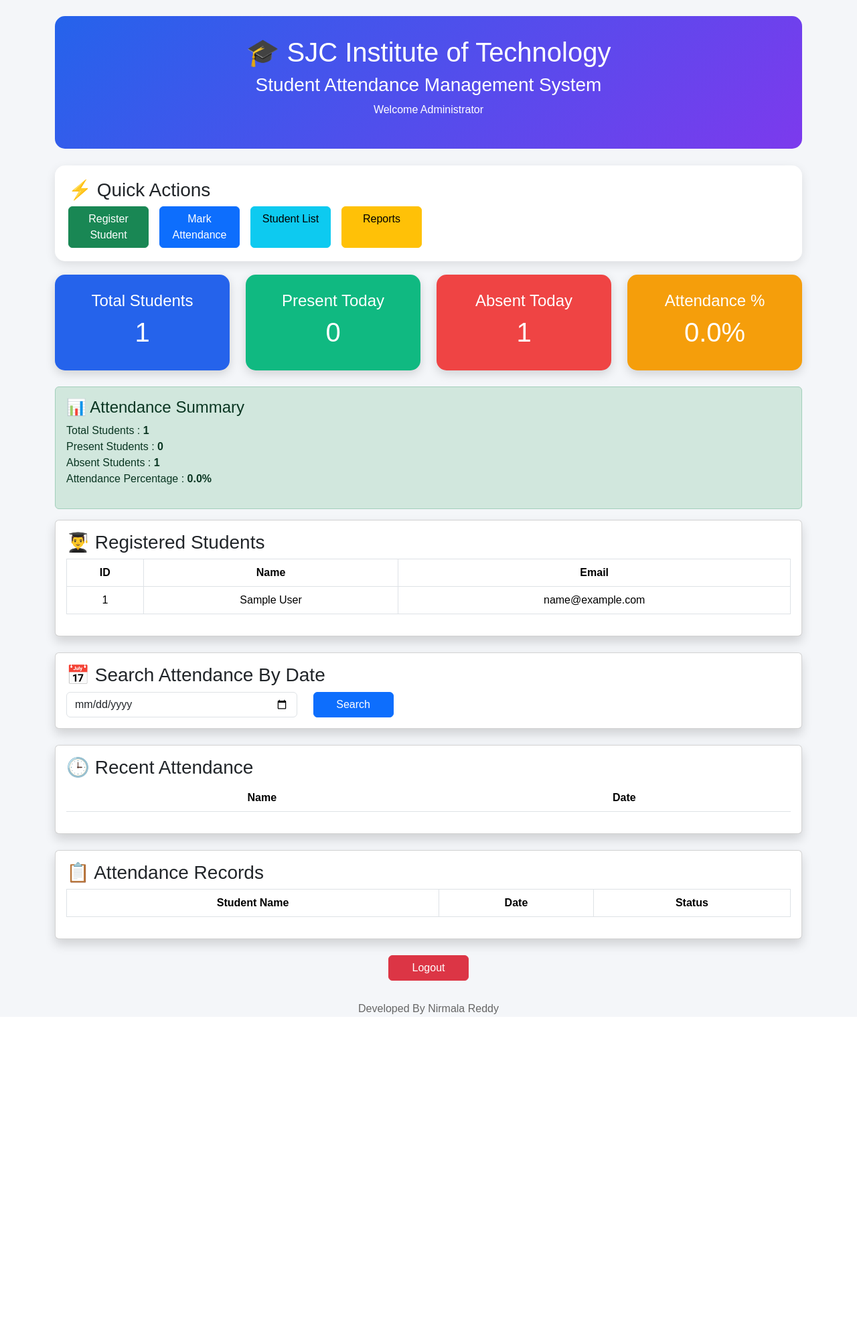
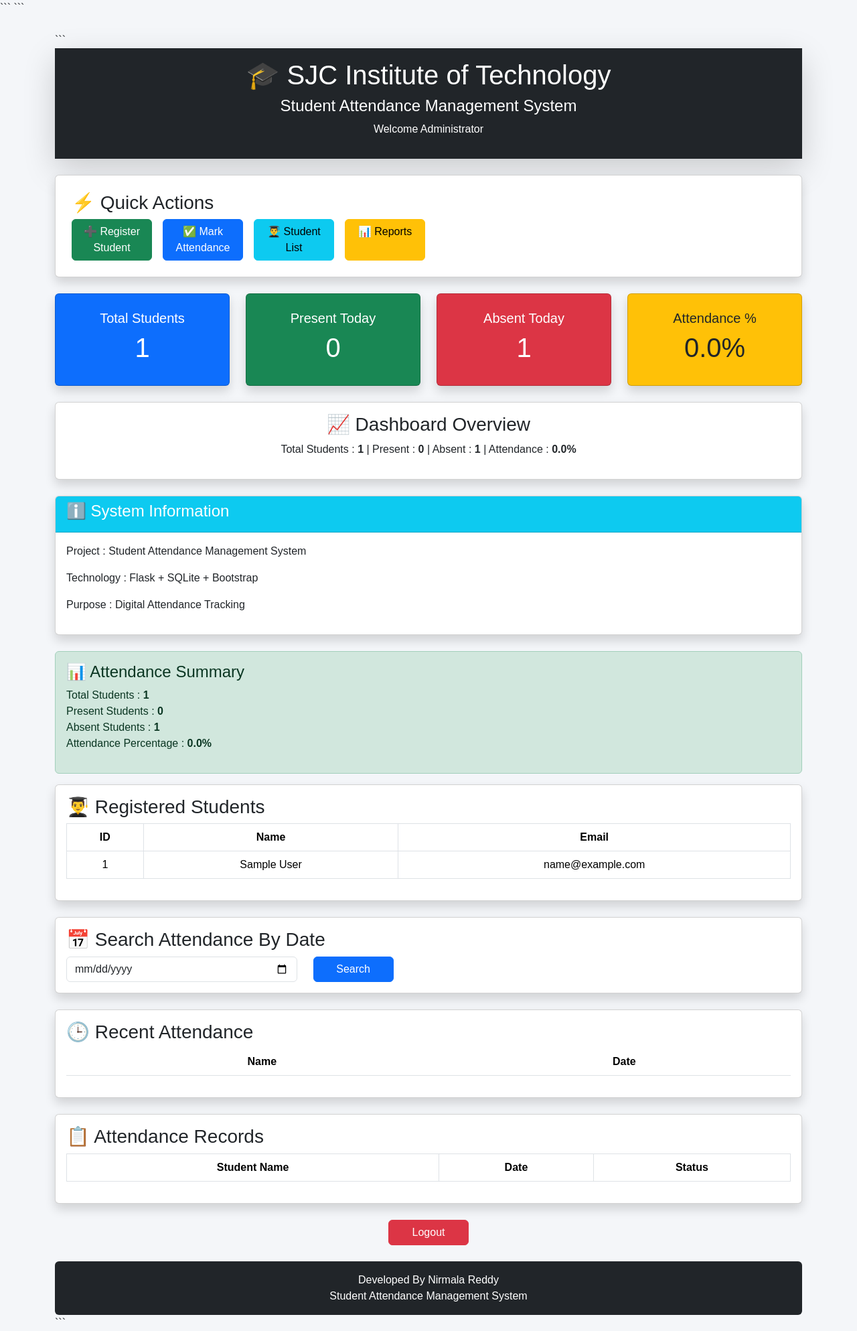
Before and after one commit to Nirmala5071/attendance-system, a Flask app: page /admin_dashboard in a window 1280 px wide. Shown: the whole page at 67% size. Before the commit the page ends 1514 px from the top, so only its background shows below. Run offline with Flask 3, Linux system fonts and the light colour scheme; the visitor is signed in with stand-in values (Sample User, id 1); data comes from the database, SQL or seed files in the repository; data that the repository does not hold is empty.

Commit message:
Update admin_dashboard.html

````diff
--- a/templates/admin_dashboard.html
+++ b/templates/admin_dashboard.html
@@ -1,8 +1,10 @@
 <!DOCTYPE html>
+
 <html>
 
 <head>
 
+```
 <title>Admin Dashboard</title>
 
 <link href="https://cdn.jsdelivr.net/npm/bootstrap@5.3.3/dist/css/bootstrap.min.css"
@@ -10,6 +12,7 @@
 
 <link rel="stylesheet"
       href="{{ url_for('static', filename='style.css') }}">
+```
 
 </head>
 
@@ -17,52 +20,45 @@
 
 <div class="container mt-4">
 
-    <!-- Header -->
+```
+<!-- College Header -->
 
-    <div class="header">
+<div class="card shadow-lg border-0 mb-4">
+
+    <div class="card-body text-center bg-dark text-white">
 
         <h1>🎓 SJC Institute of Technology</h1>
 
-        <h3>Student Attendance Management System</h3>
+        <h4>Student Attendance Management System</h4>
 
         <p>Welcome Administrator</p>
 
     </div>
 
+</div>
+
 <!-- Quick Actions -->
 
-    <div class="quick-actions">
+<div class="card shadow p-4 mb-4">
 
     <h3>⚡ Quick Actions</h3>
 
     <div class="d-flex gap-3 flex-wrap">
 
-            <a href="/register"
-               class="btn btn-success">
-
-                Register Student
-
+        <a href="/register" class="btn btn-success">
+            ➕ Register Student
         </a>
 
-            <a href="/attendance"
-               class="btn btn-primary">
-
-                Mark Attendance
-
+        <a href="/attendance" class="btn btn-primary">
+            ✅ Mark Attendance
         </a>
 
-            <a href="/students"
-               class="btn btn-info">
-
-                Student List
-
+        <a href="/students" class="btn btn-info">
+            👨‍🎓 Student List
         </a>
 
-            <a href="/reports"
-               class="btn btn-warning">
-
-                Reports
-
+        <a href="/reports" class="btn btn-warning">
+            📊 Reports
         </a>
 
     </div>
@@ -75,9 +71,9 @@
 
     <div class="col-md-3">
 
-            <div class="stat-card blue">
+        <div class="card bg-primary text-white shadow text-center p-4">
 
-                <h4>Total Students</h4>
+            <h5>Total Students</h5>
 
             <h1>{{total_students}}</h1>
 
@@ -87,9 +83,9 @@
 
     <div class="col-md-3">
 
-            <div class="stat-card green">
+        <div class="card bg-success text-white shadow text-center p-4">
 
-                <h4>Present Today</h4>
+            <h5>Present Today</h5>
 
             <h1>{{present_today}}</h1>
 
@@ -99,9 +95,9 @@
 
     <div class="col-md-3">
 
-            <div class="stat-card red">
+        <div class="card bg-danger text-white shadow text-center p-4">
 
-                <h4>Absent Today</h4>
+            <h5>Absent Today</h5>
 
             <h1>{{absent_today}}</h1>
 
@@ -111,9 +107,9 @@
 
     <div class="col-md-3">
 
-            <div class="stat-card orange">
+        <div class="card bg-warning text-dark shadow text-center p-4">
 
-                <h4>Attendance %</h4>
+            <h5>Attendance %</h5>
 
             <h1>{{attendance_percentage}}%</h1>
 
@@ -123,7 +119,69 @@
 
 </div>
 
-    <!-- Summary -->
+<!-- Dashboard Overview -->
+
+<div class="card shadow mb-4">
+
+    <div class="card-body text-center">
+
+        <h3>📈 Dashboard Overview</h3>
+
+        <p>
+
+            Total Students :
+            <b>{{total_students}}</b>
+
+            |
+
+            Present :
+            <b>{{present_today}}</b>
+
+            |
+
+            Absent :
+            <b>{{absent_today}}</b>
+
+            |
+
+            Attendance :
+            <b>{{attendance_percentage}}%</b>
+
+        </p>
+
+    </div>
+
+</div>
+
+<!-- System Information -->
+
+<div class="card shadow mb-4">
+
+    <div class="card-header bg-info text-white">
+
+        <h4>ℹ️ System Information</h4>
+
+    </div>
+
+    <div class="card-body">
+
+        <p>
+            Project : Student Attendance Management System
+        </p>
+
+        <p>
+            Technology : Flask + SQLite + Bootstrap
+        </p>
+
+        <p>
+            Purpose : Digital Attendance Tracking
+        </p>
+
+    </div>
+
+</div>
+
+<!-- Attendance Summary -->
 
 <div class="alert alert-success">
 
@@ -166,9 +224,7 @@
             <tr>
 
                 <th>ID</th>
-
                 <th>Name</th>
-
                 <th>Email</th>
 
             </tr>
@@ -328,7 +384,7 @@
 
 <!-- Logout -->
 
-    <div class="text-center">
+<div class="text-center mb-4">
 
     <a href="/logout"
        class="btn btn-danger">
@@ -339,11 +395,19 @@
 
 </div>
 
-    <div class="footer">
+<!-- Footer -->
+
+<footer
+class="text-center p-3 bg-dark text-white rounded">
 
     Developed By Nirmala Reddy
 
-    </div>
+    <br>
+
+    Student Attendance Management System
+
+</footer>
+```
 
 </div>
 
````
Lines whose indentation alone changed are shown as unchanged.
